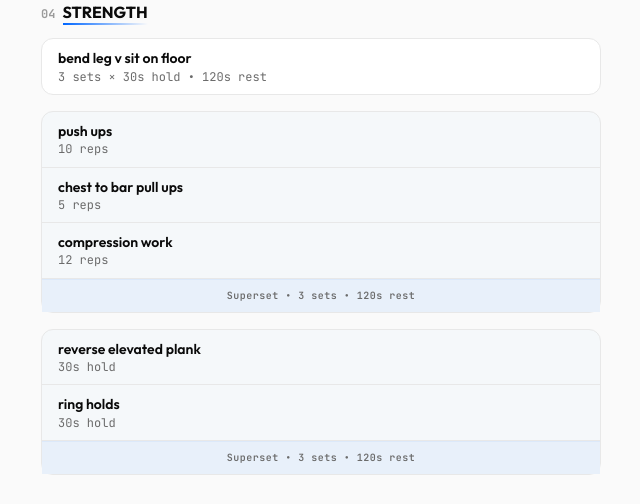
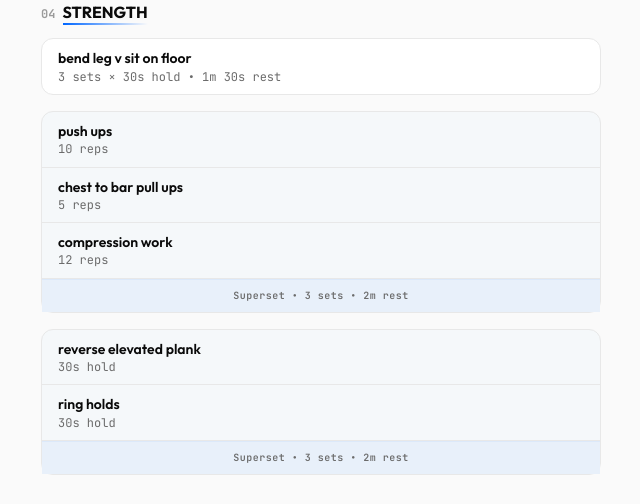
Before and after one commit to hahcho/soma-sophia, an Angular app in the folder soma-sophia/: page / in a window 1280 px wide. Shown: the part 888-1392 px from the top of the page, without its empty margins (319-959 px from the left). Built offline with nearby package versions, Linux system fonts and the light colour scheme.

Commit message:
Format properly rest times and hold times

```diff
--- a/soma-sophia/src/app/dashboard/dashboard.html
+++ b/soma-sophia/src/app/dashboard/dashboard.html
@@ -15,7 +15,7 @@
                                 @if (exercise.kind == 'dynamic') {
                                     {{ exercise.repetitions }} reps
                                 } @else if (exercise.kind == 'static') {
-                                    {{ exercise.holdTime }}s hold
+                                    {{ exercise.holdTime | formatSeconds }} hold
                                 }
                             </div>
                         </li>
@@ -26,7 +26,7 @@
                             • {{ set.repetitions }} sets
                         }
                         @if (set.restTime) {
-                            • {{ set.restTime }}s rest
+                            • {{ set.restTime | formatSeconds }} rest
                         }
                     </li>
                 </ul>
@@ -41,10 +41,10 @@
                     @if (set.exercise.kind == 'dynamic') {
                         {{ set.exercise.repetitions }} reps
                     } @else if (set.exercise.kind == 'static') {
-                        {{ set.exercise.holdTime }}s hold
+                        {{ set.exercise.holdTime | formatSeconds }} hold
                     }
                     @if (set.restTime) {
-                        • {{ set.restTime }}s rest
+                        • {{ set.restTime | formatSeconds }} rest
                     }
                 </div>
             </li>
--- a/soma-sophia/src/app/dashboard/dashboard.ts
+++ b/soma-sophia/src/app/dashboard/dashboard.ts
@@ -1,5 +1,6 @@
 import {signal, Component} from '@angular/core';
 import {DecimalPipe} from '@angular/common';
+import {FormatSecondsPipe} from '../format-seconds.pipe';
 
 type SimpleExercise = {
     kind: 'simple';
@@ -98,7 +99,7 @@ const HARDCODED_ROUTINE_JSON = {
                         holdTime: 30,
                     },
                     repetitions: 3,
-                    restTime: 120,
+                    restTime: 90,
                 },
                 {
                     kind: 'superset',
@@ -127,7 +128,7 @@ const HARDCODED_ROUTINE_JSON = {
 
 @Component({
     selector: 'ss-dashboard',
-    imports: [DecimalPipe],
+    imports: [DecimalPipe, FormatSecondsPipe],
     templateUrl: './dashboard.html',
     styleUrl: './dashboard.scss',
 })
--- /dev/null
+++ b/soma-sophia/src/app/format-seconds.pipe.ts
@@ -0,0 +1,13 @@
+import { Pipe, PipeTransform } from '@angular/core';
+
+@Pipe({ name: 'formatSeconds' })
+export class FormatSecondsPipe implements PipeTransform {
+    transform(seconds: number): string {
+        const mins = Math.floor(seconds / 60);
+        const secs = seconds % 60;
+
+        if (mins === 0) return `${secs}s`;
+        if (secs === 0) return `${mins}m`;
+        return `${mins}m ${secs}s`;
+    }
+}
```
